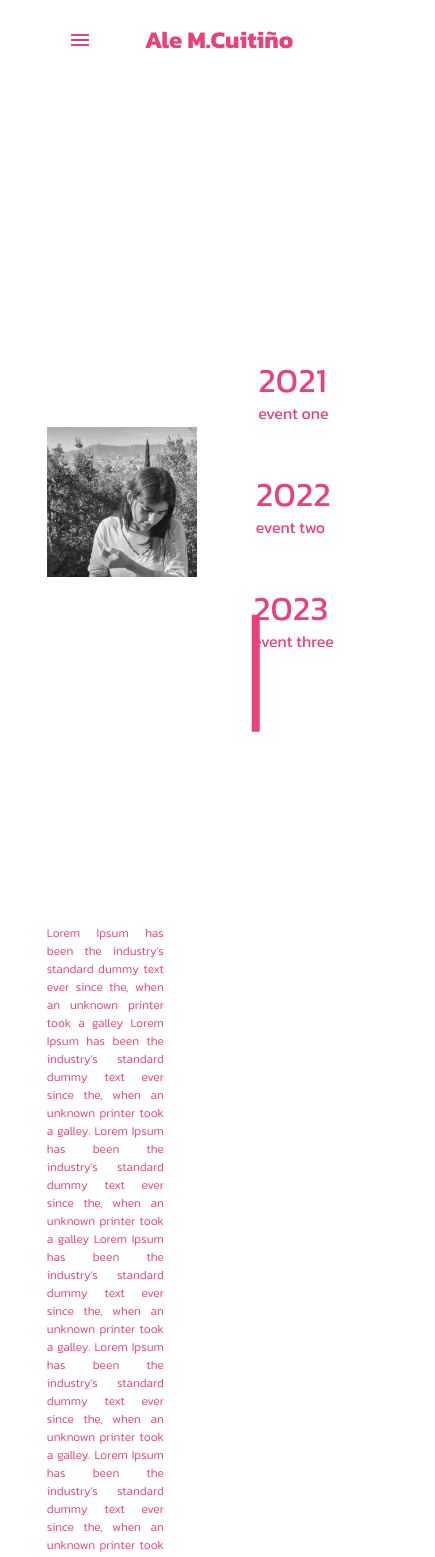
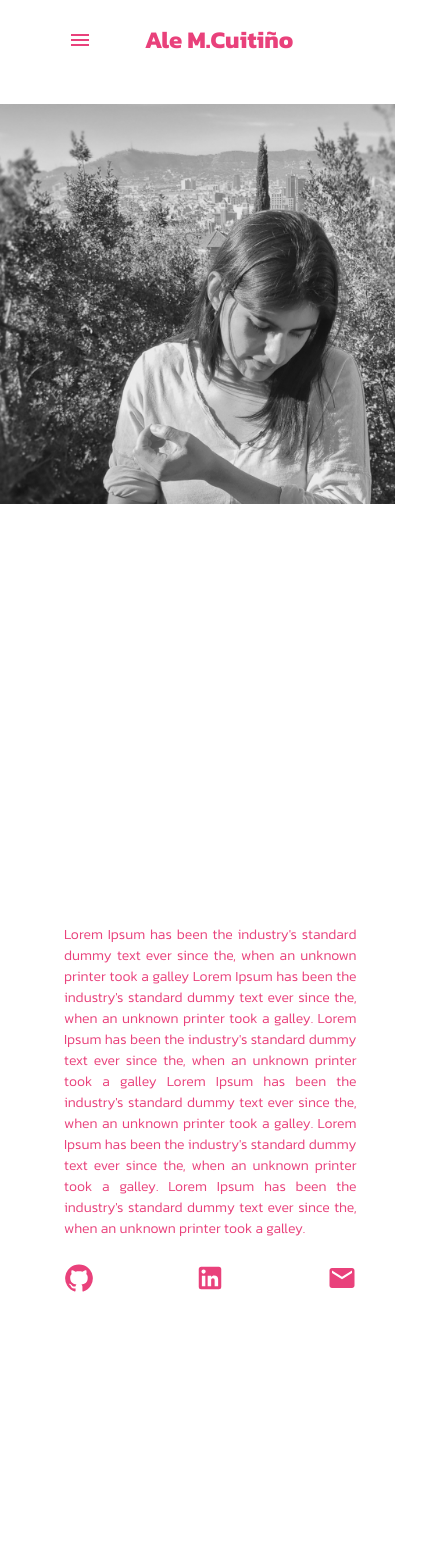
Before and after one commit to AleMCuitino/portfolio-2023, a React (Create React App) app: page /sobremi in a window 390 px wide. Shown: the top 1557 px of the page, 435 px wide, since content can reach past the window. After the commit the page ends 1323 px from the top, so only its background shows below. Built offline with nearby package versions, Linux system fonts and the light colour scheme.

Commit message:
Changes responsive aboutme.

```diff
--- a/src/component/img-boarding/ImgBoarding.jsx
+++ b/src/component/img-boarding/ImgBoarding.jsx
@@ -13,11 +13,11 @@ function ImgBoarding() {
             <Box
                         component="img"
                         sx={{
-                            ml: '12vw',
-                            height: 450,
-                            width: 450,
-                            maxHeight: { xs: 150, sm: 180, md: 450, xl:650 },
-                            maxWidth: { xs: 150, sm: 180, md: 450, xl:650 },
+                            mx: { xs: 5, md: 10, lg: 20, xl: 25 },
+                            my: { xs: 3, md: 5, lg: 5, xl: 15 },
+                            height: '100%',
+                            width: 'auto',
+                            maxHeight: { xs:400, sm: 350, md: 400, lg: 480, xl:650 },
                             display: { xs: 'flex', md: 'flex' },
                         }}
                         alt="Alejandra Morales Cuitiño."
--- a/src/component/line/Line.jsx
+++ b/src/component/line/Line.jsx
@@ -18,9 +18,9 @@ const Line = () => {
     const lineRef = useRef()
 
     const Data = [
-        {id:1, year: 2021, name: 'event one', ref: e1Ref},
-        {id:2, year: 2022, name: 'event two', ref: e2Ref},
-        {id:3, year: 2023, name: 'event three', ref: e3Ref},
+        {id:1, year: 2021, name: 'Diseño', ref: e1Ref},
+        {id:2, year: 2022, name: 'Frontend', ref: e2Ref},
+        {id:3, year: 2023, name: 'Fullstack', ref: e3Ref},
     ]
 
     useEffect(() => {
@@ -40,7 +40,7 @@ const Line = () => {
                 sx={{
                     height: '100vh',
                     width: '100vw',
-                    display: 'flex',
+                    display: { xs: 'none', sm: 'none', md:'flex'},
                     flexDirection: 'column',
                     justifyContent: 'center',
                     alignContent: 'flex-start'
@@ -63,7 +63,11 @@ const Line = () => {
                                 ref={el.ref}
                                 sx={{
                                     padding: '2rem 0 1rem 0',
-                                    color: '#E9417B'
+                                    color: '#E9417B',
+                                    display: 'flex',
+                                    flexDirection: 'column',
+                                    justifyContent: 'flex-start',
+                                    alignItems: 'flex-start',
                                 }}
                                 >
                                 <Typography
--- a/src/views/AboutMe.jsx
+++ b/src/views/AboutMe.jsx
@@ -3,7 +3,7 @@ import Navbar from "../component/navbar/Navbar";
 import ImgBoarding from '../component/img-boarding/ImgBoarding';
 import { Box } from '@mui/system';
 import Line from '../component/line/Line';
-import { Typography } from '@mui/material';
+import { Paper, Typography } from '@mui/material';
 import { Mail, GitHub, LinkedIn } from '@mui/icons-material';
 import { Link } from 'react-router-dom';
 
@@ -16,8 +16,9 @@ const AboutMe = () => {
                 sx={{
                     minHeight: '100vh',
                     display: 'flex',
+                    flexDirection: { xs: 'column', sm:'row', md: 'row'},
                     alignItems: 'center',
-                    justifyContent: 'space-evenly',
+                    justifyContent: 'space-between',
                 }}
             >
                 <ImgBoarding />
@@ -25,18 +26,18 @@ const AboutMe = () => {
             </Box>
             <Box
                 sx={{
-                    ml: '12vw',
-                    width: '30vw',
+                    mx: { xs: 8, md: 10, lg: 20, xl: 25 },
+                    width: { xs: '75%', md:'35%'},
                     display: 'flex',
                     alignContent: 'center',
-                    justifyContent: 'space-evenly',
+                    justifyContent: 'center',
                 }}>
 
                 <Typography
                     variant="p"
                     sx={{
                         color: "#E9417B",
-                        fontSize: { xs: 12, sm: 14, md: 18 },
+                        fontSize: { xs: 14, sm: 16, md: 18 },
                         fontWeight: 300,
                         textAlign: 'justify'
                     }}>
@@ -48,9 +49,9 @@ const AboutMe = () => {
             </Box>
             <Box
                 sx={{
-                    my: '10vh',
-                    ml: '12vw',
-                    width: '30vw',
+                    my: { xs: 3, md: 5, lg: 5, xl: 15 },
+                    mx: { xs: 8, md: 10, lg: 20, xl: 15 },
+                    width: { xs: '75%', md:'35%'},
                     display: 'flex',
                     alignContent: 'center',
                     justifyContent: 'space-between',
@@ -62,7 +63,7 @@ const AboutMe = () => {
                     >
                     <GitHub sx={{
                         color: "#E9417B",
-                        fontSize: { xs: 50, sm: 50, md: 50 },
+                        fontSize: { xs: 30, sm: 50, md: 50 },
                     }} />
                 </Link>
                 <Link
@@ -72,12 +73,12 @@ const AboutMe = () => {
                     <LinkedIn
                         sx={{
                         color: "#E9417B",
-                        fontSize: { xs: 50, sm: 50, md: 50 },
+                        fontSize: { xs: 30, sm: 50, md: 50 },
                         }}/>
                 </Link>
                 <Mail sx={{
                     color: "#E9417B",
-                    fontSize: { xs: 50, sm: 50, md: 50 },
+                    fontSize: { xs: 30, sm: 50, md: 50 },
                 }} />
             </Box>
         </React.Fragment>
```
